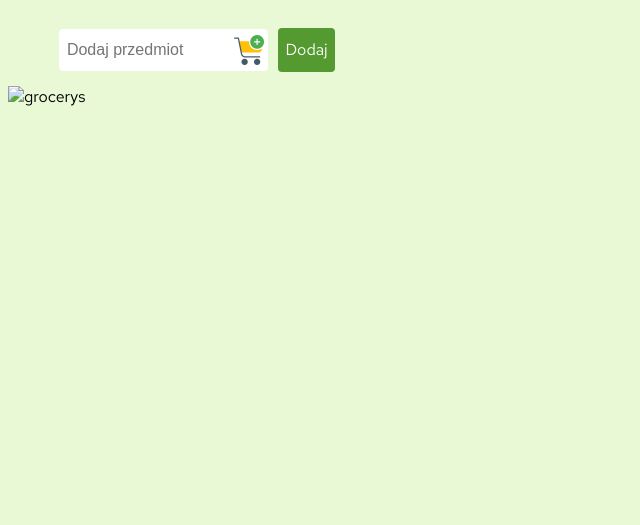
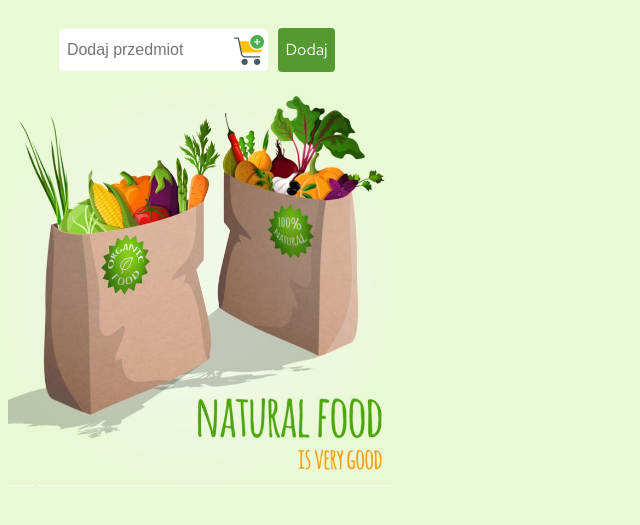
Before and after one commit to PaulinaD-code/shopping-app, a plain HTML site: page index.html in a window 1280 px wide. Shown: the part 67-592 px from the top of the page, without its empty margins (0-640 px from the left). Drawn offline with Linux system fonts and the light colour scheme; the site is published under a folder, as on GitHub Pages, so addresses that start at the root find nothing; a web font is replaced by a local one.

Commit message:
Update index.html

```diff
--- a/index.html
+++ b/index.html
@@ -21,7 +21,7 @@
       <button class="add-element-btn-js add-element-btn-css">Dodaj</button>
     </div>
     <div class="shopping-list-js"></div>
-   <img class="background-img" src="/img-container/shoppinglist4.png" alt="grocerys">
+   <img class="background-img" src="img-container/shoppinglist4.png" alt="grocerys">
   </div>
  <script src="listazakupowa.js"></script>
 </body>
```
